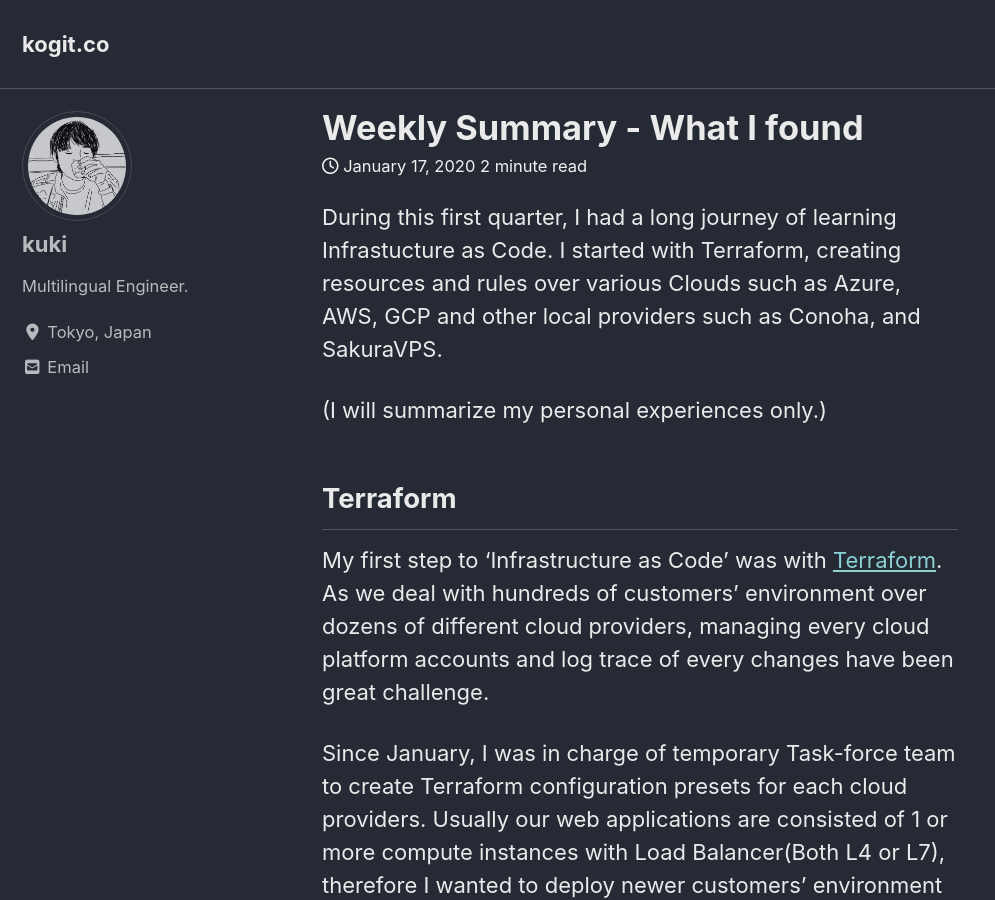
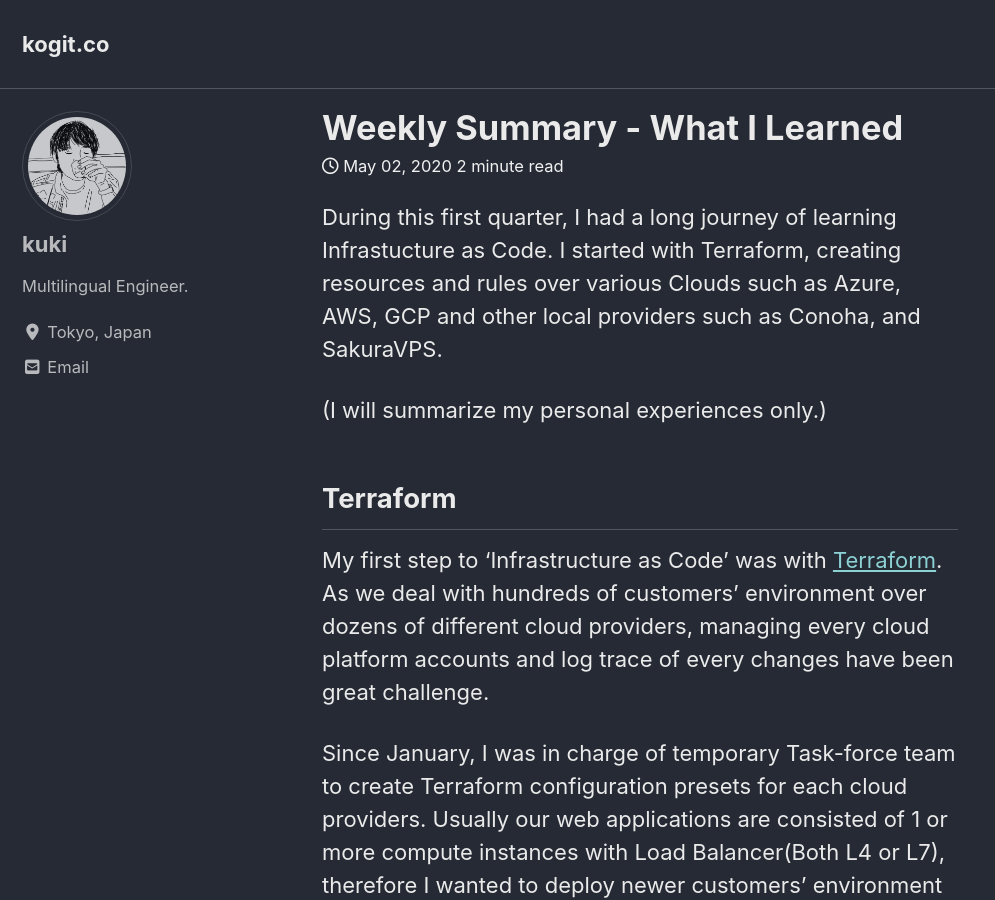
Before and after one commit to bkko79/bkko79.github.io, a Jekyll site: the page built from _posts/2020-05-03-weekly-summary.md, in a window 1280 px wide and 900 px high. Shown: the whole window, without its empty margins (0-995 px from the left). Built offline with Jekyll 4.4.1, drawn with Linux system fonts in a browser that asks for light colours; cached includes are drawn as plain includes; nearby versions of some CDN libraries; comment, search, counter and statistics services are not loaded; some of the changed text lies outside the part shown.

Commit message:
typo fixed

```diff
--- a/_posts/2020-05-03-weekly-summary.md
+++ b/_posts/2020-05-03-weekly-summary.md
@@ -1,6 +1,6 @@
 ---
-title: "Weekly Summary - What I found"
-date: 2020-01-18 00:12:30 +0900
+title: "Weekly Summary - What I Learned"
+date: 2020-05-03 00:18:00 +0900
 categories: updated
 comments: true
 ---
```
